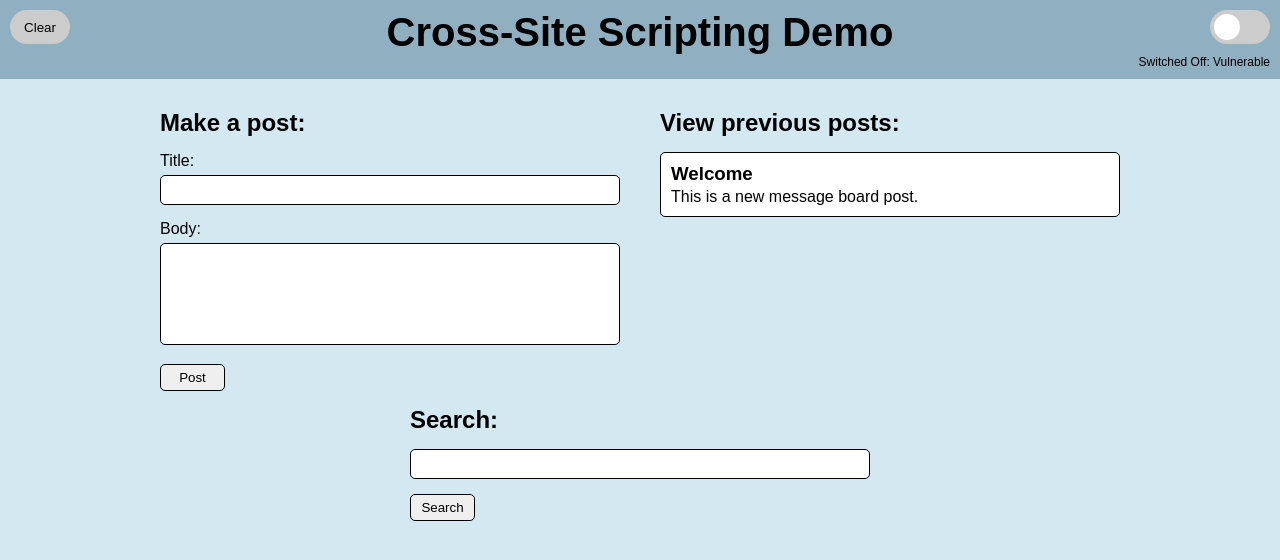
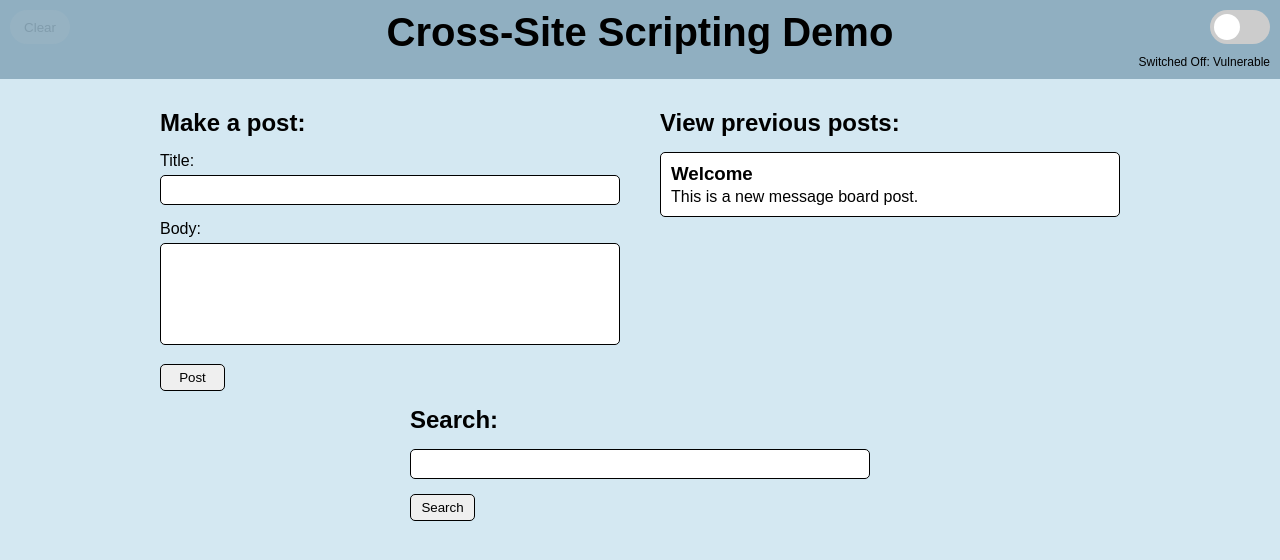
Before and after one commit to aliaksandr-z/csci-xss-demo, a website: page public/index.html in a window 1280 px wide. Drawn offline with nearby package versions, Linux system fonts and the light colour scheme; no server answers.

Commit message:
changed clear button opacity

```diff
--- a/public/style.css
+++ b/public/style.css
@@ -180,4 +180,9 @@ button#clear {
   background-color: #ccc;
   border: none;
   cursor: pointer;
+  opacity: 10%;
 }
+
+button#clear:hover {
+  opacity: 100%;
+}
```
